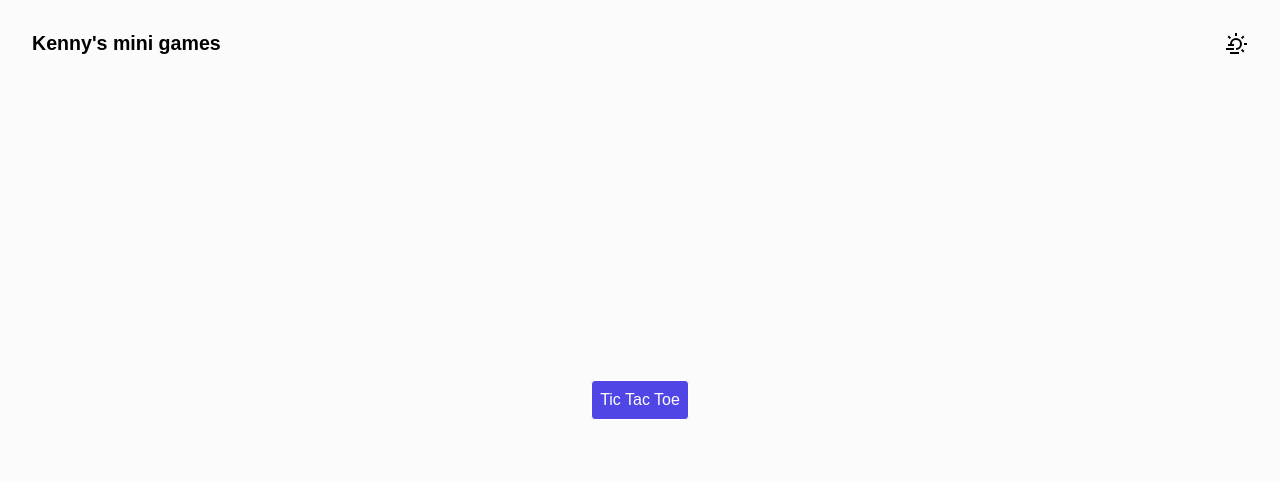
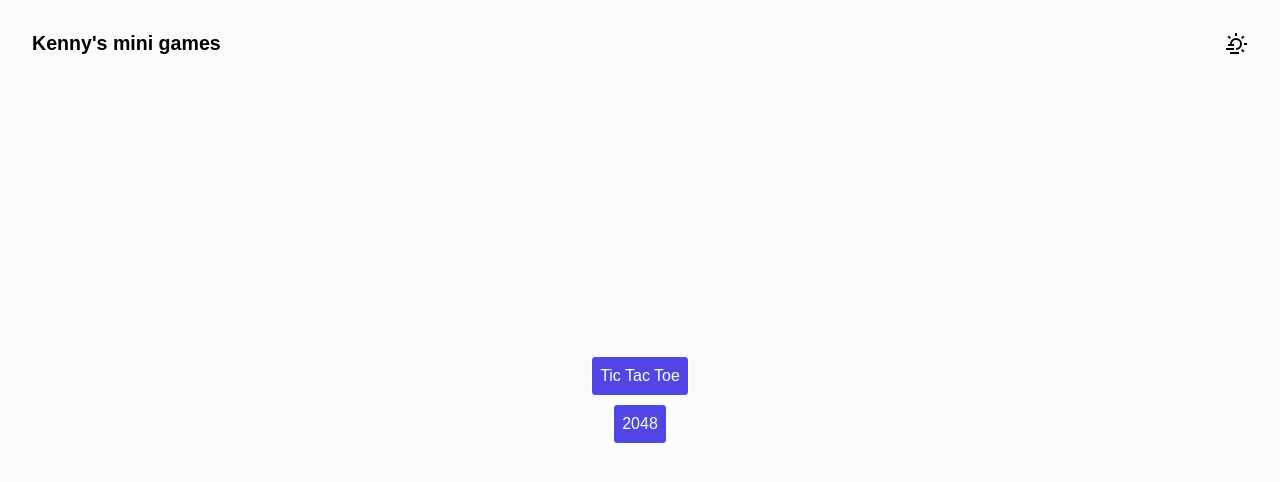
Before and after one commit to zongxilli/mini-games, a React (Create React App) app: page / in a window 1280 px wide. Shown: the top 482 px of the page. Built offline with nearby package versions, Linux system fonts and the light colour scheme; a web font is replaced by a local one.

Commit message:
add gam2048 initial files to app

```diff
--- a/src/App.tsx
+++ b/src/App.tsx
@@ -6,6 +6,7 @@ import { ThemeProvider } from 'styled-components';
 
 import { useAppSelector } from './hooks';
 import { getTheme, GlobalStyles } from './theme';
+import Game2048 from './views/game2048/game2048';
 import Home from './views/home/home';
 import TicTacToe from './views/ticTacToe/ticTacToe';
 
@@ -30,6 +31,7 @@ const App = () => {
     <Routes>
       <Route path='/*' element={<Home />} />
       <Route path='/tictactoe' element={<TicTacToe />} />
+      <Route path='/game2048' element={<Game2048 />} />
     </Routes>
   );
 
--- a/src/views/home/home.styles.ts
+++ b/src/views/home/home.styles.ts
@@ -25,3 +25,10 @@ export const PageTitleContainer = styled(Subtitle1)`
   top: 2rem;
   left: 2rem;
 `;
+
+export const Buttons = styled.div`
+  display: flex;
+  flex-direction: column;
+  align-items: center;
+  gap: 0.5rem;
+`;
--- a/src/views/home/home.tsx
+++ b/src/views/home/home.tsx
@@ -7,6 +7,7 @@ import { actions as themeActions } from '../../reducers/theme';
 import { Button } from '../../shared';
 
 import {
+  Buttons,
   Container,
   PageTitleContainer,
   SwitchThemeContainer,
@@ -51,14 +52,21 @@ const Home = () => {
       link: '/tictactoe',
       label: 'Tic Tac Toe',
     },
+    {
+      link: '/game2048',
+      label: '2048',
+    },
   ] as const;
 
-  const renderGameButtons = () =>
-    games.map((game) => (
-      <Button key={game.label} onClick={() => navigate(game.link)}>
-        {game.label}
-      </Button>
-    ));
+  const renderGameButtons = () => (
+    <Buttons>
+      {games.map((game) => (
+        <Button key={game.label} onClick={() => navigate(game.link)}>
+          {game.label}
+        </Button>
+      ))}
+    </Buttons>
+  );
 
   return (
     <Container>
```
